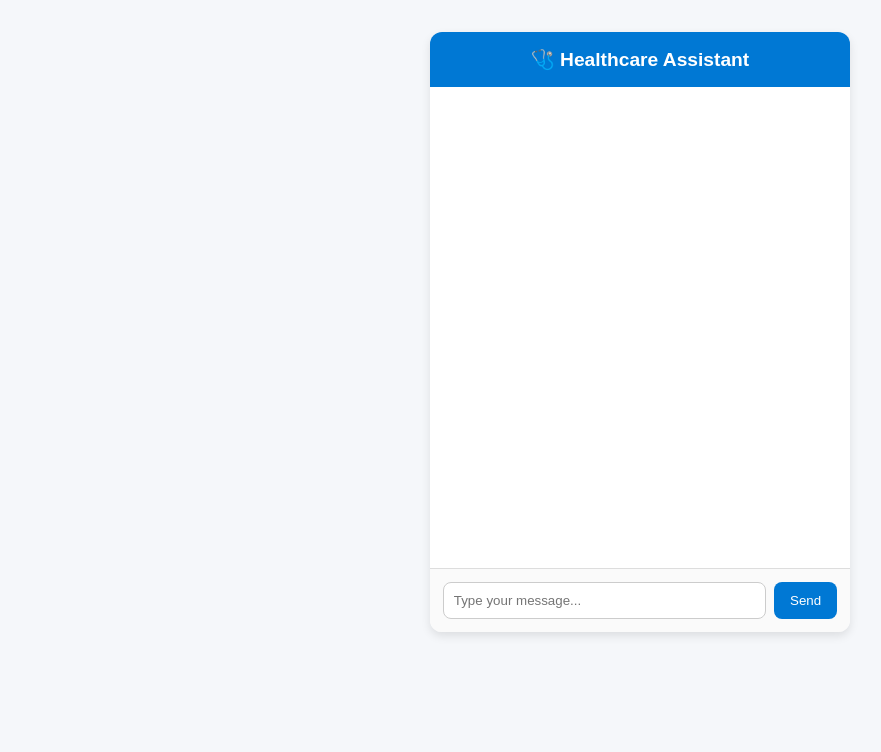
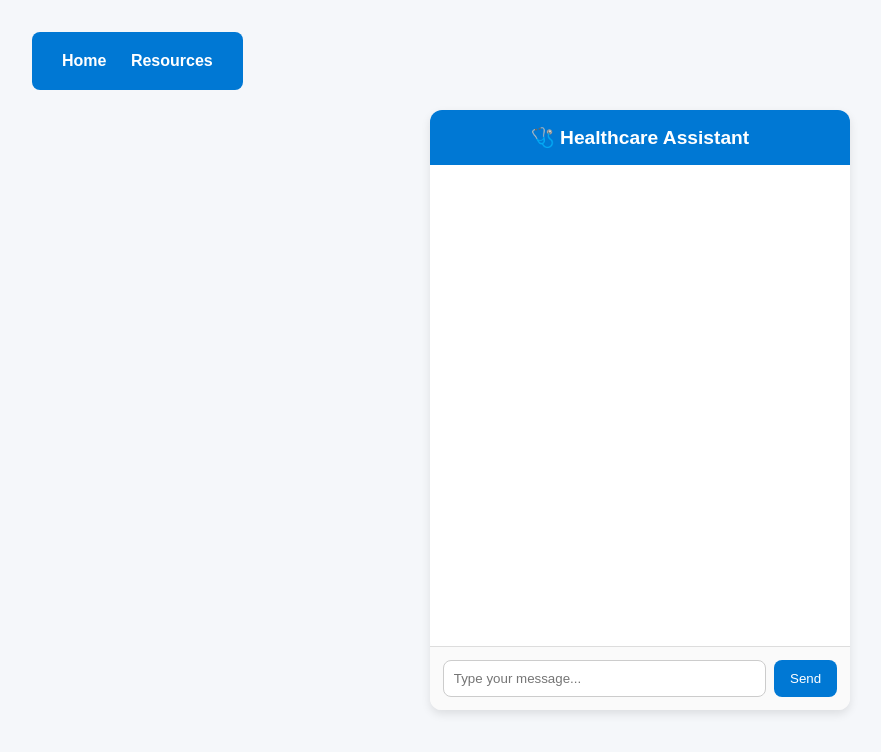
Before and after one commit to zazkenti/IBM_Project, a React (Create React App) app in the folder frontend/: page / in a window 1280 px wide. Shown: the top 752 px of the page, without its empty margins (0-881 px from the left). Built offline with nearby package versions, Linux system fonts and the light colour scheme.

Commit message:
add nav bar

```diff
--- a/frontend/src/App.js
+++ b/frontend/src/App.js
@@ -91,6 +91,34 @@ function App() {
         padding: "2rem",
       }}
     >
+
+      {/* Navigation Menu */}
+      <nav
+        style={{
+          alignSelf: "flex-start",
+          marginBottom: "20px",
+          backgroundColor: "#0078D4",
+          padding: "20px",
+          borderRadius: "8px",
+        }}
+      >
+        <style>
+        {`
+          nav a {
+            color: white;
+            margin: 0 10px;
+            text-decoration: none;
+            font-weight: bold;
+          }
+          nav a:hover {
+            text-decoration: underline;
+          }
+        `}
+      </style>
+        <a href="/Home" style={{ color: "white", margin: "0 10px" }}> Home </a>
+        <a href="/Resources.html" style={{ color: "white", margin: "0 10px" }}>Resources </a>
+      </nav>
+
       <div
         style={{
           width: "420px",
```
Also changed, not shown: frontend/public/Resources.html (added, +9 -0 lines).
